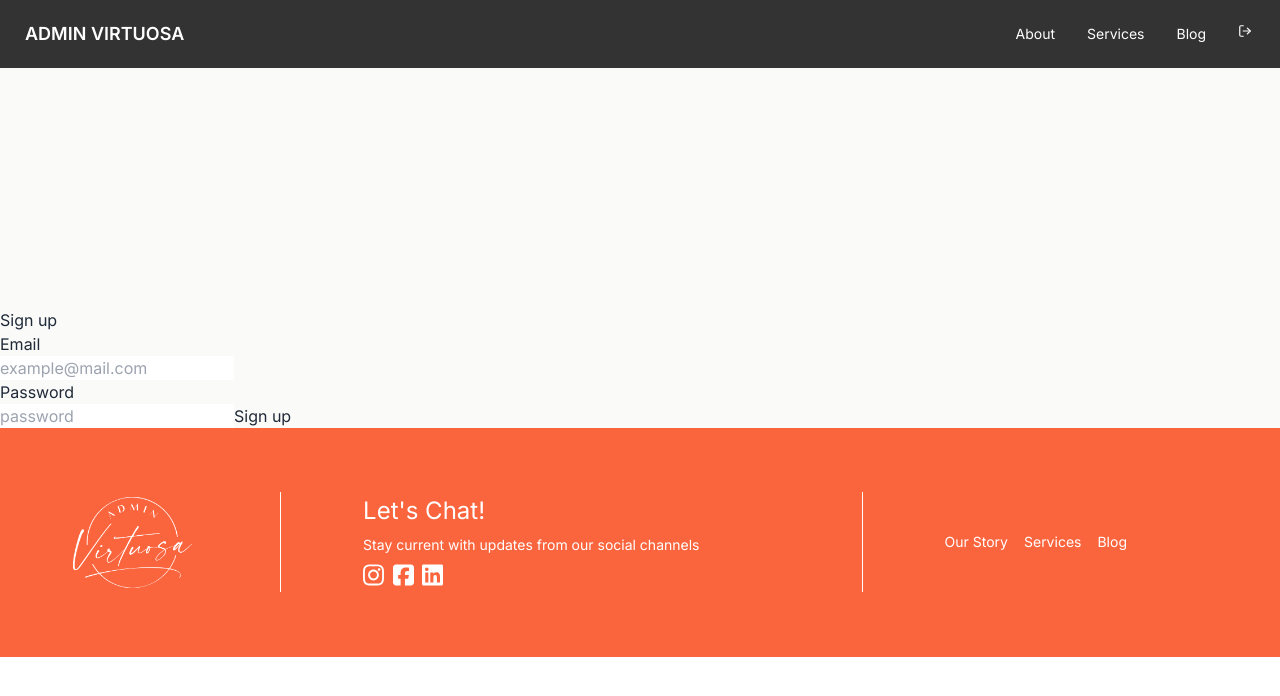
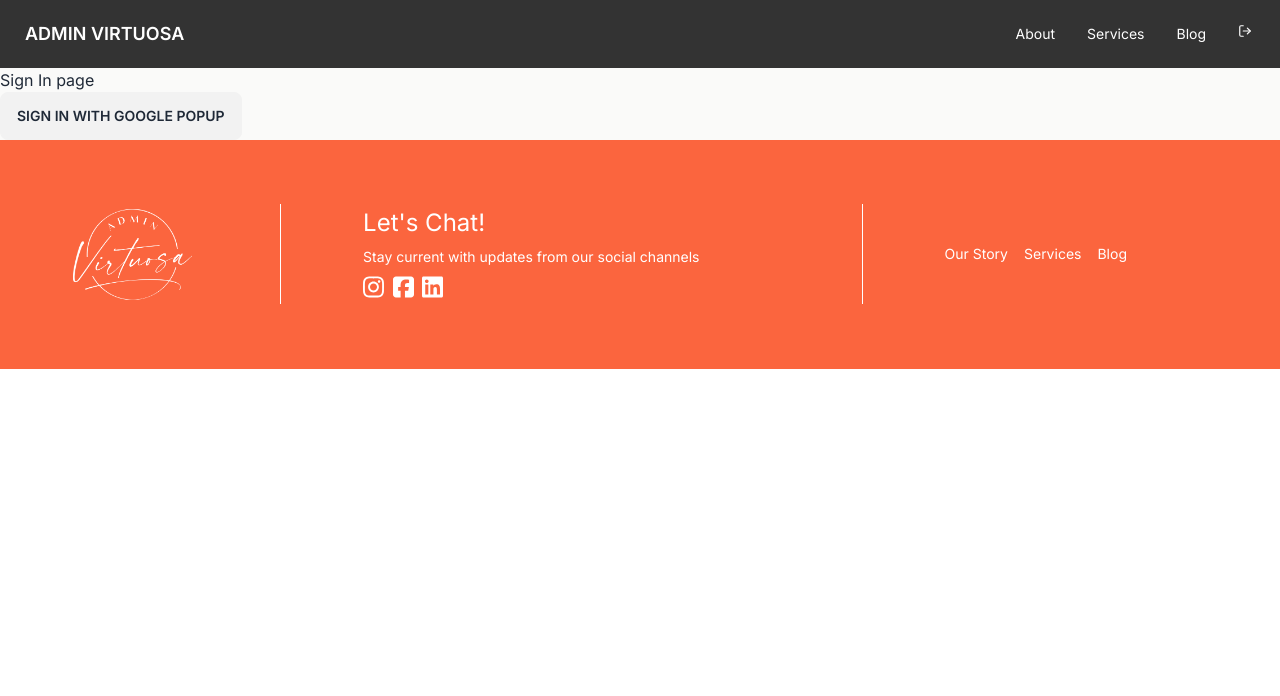
Before and after one commit to FilipaMerino/blogvirtuosa, a Next.js app: page /signin in a window 1280 px wide. Shown: the top 696 px of the page. Built offline with nearby package versions, Linux system fonts and the light colour scheme; no server answers.

Commit message:
sign in with google

```diff
--- a/app/components/Posts.jsx
+++ b/app/components/Posts.jsx
@@ -8,7 +8,7 @@ import { FontAwesomeIcon } from "@fortawesome/react-fontawesome";
 import { BsTrash3Fill } from "react-icons/bs";
 
 import { faArrowRight } from "@fortawesome/free-solid-svg-icons";
-import { useAuthContext } from "../../context/AuthContext";
+// import { useAuthContext } from "../../context/AuthContext";
 
 const Posts = () => {
   const [posts, setPosts] = useState([]);
@@ -76,13 +76,13 @@ const Posts = () => {
                   </a>
                 </div>
 
-                {user && (
+                {/* {user && ( */}
                   <div className="flex justify-end">
                     <button onClick={() => deletePost(post.id)}>
                       <BsTrash3Fill className="hover:text-[#fb653e]" />
                     </button>
                   </div>
-                )}
+                {/* )} */}
               </div>
               <hr className="horizontalLineBlog w-full mt-5"></hr>
             </div>
--- a/app/layout.js
+++ b/app/layout.js
@@ -1,7 +1,6 @@
 "use client";
 
 import "./globals.css";
-import { AuthContextProvider } from "../context/AuthContext";
 
 import { Inter } from "next/font/google";
 import Navbar from "./components/Navbar";
@@ -19,11 +18,9 @@ export default function RootLayout({ children }) {
   return (
     <html lang="en">
       <body className={inter.className}>
-        <AuthContextProvider>
           <Navbar />
           {children}
           <Footer />
-        </AuthContextProvider>
       </body>
     </html>
   );
--- a/app/signin/page.jsx
+++ b/app/signin/page.jsx
@@ -1,43 +1,26 @@
-'use client'
-import React from "react";
-import signIn from "../../firebase/auth/signin";
-import { useRouter } from 'next/navigation'
+"use client"
 
-function Page() {
-    const [email, setEmail] = React.useState('')
-    const [password, setPassword] = React.useState('')
-    const router = useRouter()
+import { signInWithGooglePopup} from "../../utils/firebase/firebase.utils"
 
-    const handleForm = async (event) => {
-        event.preventDefault()
+const signIn = () => {
 
-        const { result, error } = await signIn(email, password);
+  const logGoogleUser = async () => {
+    const response = await signInWithGooglePopup();
+    console.log(response);
+  }
 
-        if (error) {
-            return console.log(error)
-        }
 
-        // else successful
-        console.log(result)
-        return router.push("/admin")
-    }
-    return (<div className="wrapper">
-        <div className="form-wrapper">
-            <h1 className="mt-60 mb-30">Sign up</h1>
-            <form onSubmit={handleForm} className="form">
-                <label htmlFor="email">
-                    <p>Email</p>
-                    <input onChange={(e) => setEmail(e.target.value)} required type="email" name="email" id="email" placeholder="example@mail.com" />
-                </label>
-                <label htmlFor="password">
-                    <p>Password</p>
-                    <input onChange={(e) => setPassword(e.target.value)} required type="password" name="password" id="password" placeholder="password" />
-                </label>
-                <button type="submit">Sign up</button>
-            </form>
-        </div>
 
-    </div>);
-}
+  return <div>
+    <h1>Sign In page</h1>
+    <button onClick={logGoogleUser} className="btn">
+      Sign In With Google Popup
+    </button>
+  </div>
 
-export default Page;
+
+
+  }
+
+
+  export default signIn;
--- a/app/signup/page.jsx
+++ b/app/signup/page.jsx
@@ -1,45 +1,12 @@
-'use client'
+const signUp = () => {
+
+return <div>
+  <h1>Sign up page</h1>
+</div>
 
 
 
-import React from "react";
-import signUp from "../../firebase/auth/signup"
-import { useRouter } from 'next/navigation'
-
-function Page() {
-    const [email, setEmail] = React.useState('')
-    const [password, setPassword] = React.useState('')
-    const router = useRouter()
-
-    const handleForm = async (event) => {
-        event.preventDefault()
-
-        const { result, error } = await signUp(email, password);
-
-        if (error) {
-            return console.log(error)
-        }
-
-        // else successful
-        console.log(result)
-        return router.push("/admin")
-    }
-    return (<div className="wrapper">
-        <div className="form-wrapper">
-            <h1 className="mt-60 mb-30">Sign up</h1>
-            <form onSubmit={handleForm} className="form">
-                <label htmlFor="email">
-                    <p>Email</p>
-                    <input onChange={(e) => setEmail(e.target.value)} required type="email" name="email" id="email" placeholder="example@mail.com" />
-                </label>
-                <label htmlFor="password">
-                    <p>Password</p>
-                    <input onChange={(e) => setPassword(e.target.value)} required type="password" name="password" id="password" placeholder="password" />
-                </label>
-                <button type="submit">Sign up</button>
-            </form>
-        </div>
-    </div>);
 }
 
-export default Page;
+
+export default signUp;
--- a/context/AuthContext.js
+++ /dev/null
@@ -1,38 +0,0 @@
-import React from 'react';
-import {
-    onAuthStateChanged,
-    getAuth,
-} from 'firebase/auth';
-import firebase_app from '../firebase/config';
-
-const auth = getAuth(firebase_app);
-
-export const AuthContext = React.createContext({});
-
-export const useAuthContext = () => React.useContext(AuthContext);
-
-export const AuthContextProvider = ({
-    children,
-}) => {
-    const [user, setUser] = React.useState(null);
-    const [loading, setLoading] = React.useState(true);
-
-    React.useEffect(() => {
-        const unsubscribe = onAuthStateChanged(auth, (user) => {
-            if (user) {
-                setUser(user);
-            } else {
-                setUser(null);
-            }
-            setLoading(false);
-        });
-
-        return () => unsubscribe();
-    }, []);
-
-    return (
-        <AuthContext.Provider value={{ user }}>
-            {loading ? <div>Loading...</div> : children}
-        </AuthContext.Provider>
-    );
-};
--- a/firebase/auth/signin.js
+++ /dev/null
@@ -1,16 +0,0 @@
-import firebase_app from "../config";
-import { signInWithEmailAndPassword, getAuth } from "firebase/auth";
-
-const auth = getAuth(firebase_app);
-
-export default async function signIn(email, password) {
-    let result = null,
-        error = null;
-    try {
-        result = await signInWithEmailAndPassword(auth, email, password);
-    } catch (e) {
-        error = e;
-    }
-
-    return { result, error };
-}
--- a/firebase/config.js
+++ /dev/null
@@ -1,22 +0,0 @@
-// Import the functions you need from the SDKs you need
-import { initializeApp, getApps } from "firebase/app";
-
-
-const firebaseConfig = {
-  apiKey: process.env.NEXT_PUBLIC_FIREBASE_API_KEY,
-  authDomain: process.env.NEXT_PUBLIC_FIREBASE_AUTH_DOMAIN,
-  projectId: process.env.NEXT_PUBLIC_FIREBASE_PROJECT_ID,
-  storageBucket: process.env.NEXT_PUBLIC_FIREBASE_STORAGE_BUCKET,
-  messagingSenderId: process.env.NEXT_PUBLIC_FIREBASE_MESSAGING_SENDER_ID,
-  appId: process.env.NEXT_PUBLIC_FIREBASE_APP_ID
-};
-
-
-
-// Initialize Firebase
-
-let firebase_app = getApps().length === 0 ? initializeApp(firebaseConfig)  : getApps()[0];
-
-
-
-export default firebase_app;
--- /dev/null
+++ b/utils/firebase/firebase.utils.js
@@ -0,0 +1,28 @@
+import { initializeApp } from "firebase/app";
+import {
+  getAuth,
+  signInWithRedirect,
+  signInWithPopup,
+  GoogleAuthProvider,
+} from "firebase/auth";
+
+const firebaseConfig = {
+  apiKey: "AIzaSyDribFHZyiSBtcWdQ9u3wyiVKbHPdU5Ovk",
+  authDomain: "virtuosa-2d771.firebaseapp.com",
+  projectId: "virtuosa-2d771",
+  storageBucket: "virtuosa-2d771.appspot.com",
+  messagingSenderId: "617853178652",
+  appId: "1:617853178652:web:d692ca1fa4a373b13c60d9",
+};
+
+const firebaseApp = initializeApp(firebaseConfig);
+
+const provider = new GoogleAuthProvider();
+
+provider.setCustomParameters({
+  prompt: "select_account",
+});
+
+
+export const auth = getAuth();
+export const signInWithGooglePopup = () => signInWithPopup(auth, provider);
```
Also changed, not shown: firebase/auth/signup.js (deleted, +0 -20 lines).
